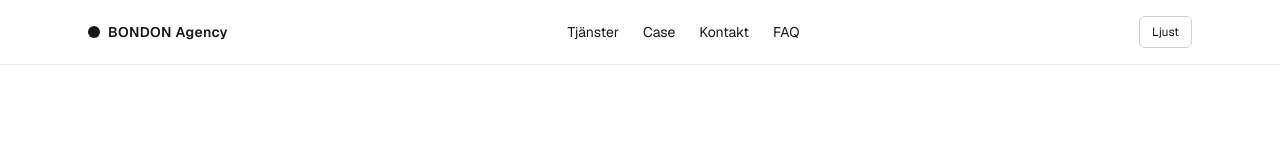
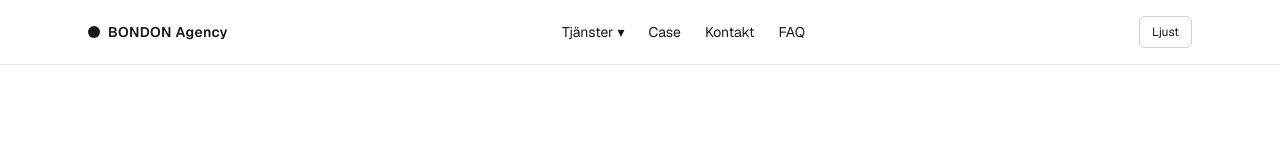
Before and after one commit to lovebym/bondonagency, a Next.js app: page / in a window 1280 px wide. Shown: the top 160 px of the page. Built offline with nearby package versions, Linux system fonts and the light colour scheme.

Commit message:
feat(nav): add ServicesDropdown with links to all services

```diff
--- a/src/app/page.tsx
+++ b/src/app/page.tsx
@@ -6,6 +6,7 @@ import HeroHeading from "@/components/HeroHeading";
 import HeroCTAs from "@/components/HeroCTAs";
 import LogoGrid from "@/components/LogoGrid";
 import Testimonials from "@/components/Testimonials";
+import ServicesDropdown from "@/components/ServicesDropdown";
 import FAQ from "@/components/FAQ";
 
 export default function Home() {
@@ -18,7 +19,7 @@ export default function Home() {
             <span className="text-sm font-semibold tracking-wide">BONDON Agency</span>
           </div>
           <nav className="hidden sm:flex items-center gap-6 text-sm">
-            <Link className="hover:opacity-80" href="/tjanster">Tjänster</Link>
+            <ServicesDropdown />
             <Link className="hover:opacity-80" href="#case">Case</Link>
             <Link className="hover:opacity-80" href="#kontakt">Kontakt</Link>
             <Link className="hover:opacity-80" href="#faq">FAQ</Link>
--- /dev/null
+++ b/src/components/ServicesDropdown.tsx
@@ -0,0 +1,65 @@
+"use client";
+
+import React from "react";
+import Link from "next/link";
+
+const items = [
+  { href: "/tjanster/kreativitet", label: "Kreativitet" },
+  { href: "/tjanster/produktion", label: "Produktion" },
+  { href: "/tjanster/analys", label: "Analys" },
+  { href: "/tjanster/performance", label: "Performance" },
+  { href: "/tjanster/branding", label: "Branding" },
+  { href: "/tjanster/crm", label: "CRM & Retention" },
+];
+
+export default function ServicesDropdown() {
+  const [open, setOpen] = React.useState(false);
+  const ref = React.useRef<HTMLDivElement | null>(null);
+
+  React.useEffect(() => {
+    function onClickOutside(e: MouseEvent) {
+      if (!ref.current) return;
+      if (!ref.current.contains(e.target as Node)) setOpen(false);
+    }
+    document.addEventListener("mousedown", onClickOutside);
+    return () => document.removeEventListener("mousedown", onClickOutside);
+  }, []);
+
+  return (
+    <div className="relative" ref={ref}>
+      <button
+        type="button"
+        onClick={() => setOpen((v) => !v)}
+        className="inline-flex items-center gap-1 hover:opacity-80"
+        aria-haspopup="menu"
+        aria-expanded={open}
+      >
+        Tjänster
+        <span className={`transition-transform ${open ? "rotate-180" : "rotate-0"}`}>▾</span>
+      </button>
+      {open ? (
+        <div
+          role="menu"
+          className="absolute left-0 mt-2 w-56 rounded-md border border-foreground/10 bg-background shadow-sm z-20"
+        >
+          <div className="py-1 text-sm">
+            <Link href="/tjanster" className="block px-3 py-2 hover:bg-foreground/5" onClick={() => setOpen(false)}>
+              Översikt
+            </Link>
+            <div className="my-1 h-px bg-foreground/10" />
+            {items.map((it) => (
+              <Link
+                key={it.href}
+                href={it.href}
+                className="block px-3 py-2 hover:bg-foreground/5"
+                onClick={() => setOpen(false)}
+              >
+                {it.label}
+              </Link>
+            ))}
+          </div>
+        </div>
+      ) : null}
+    </div>
+  );
+}
```
